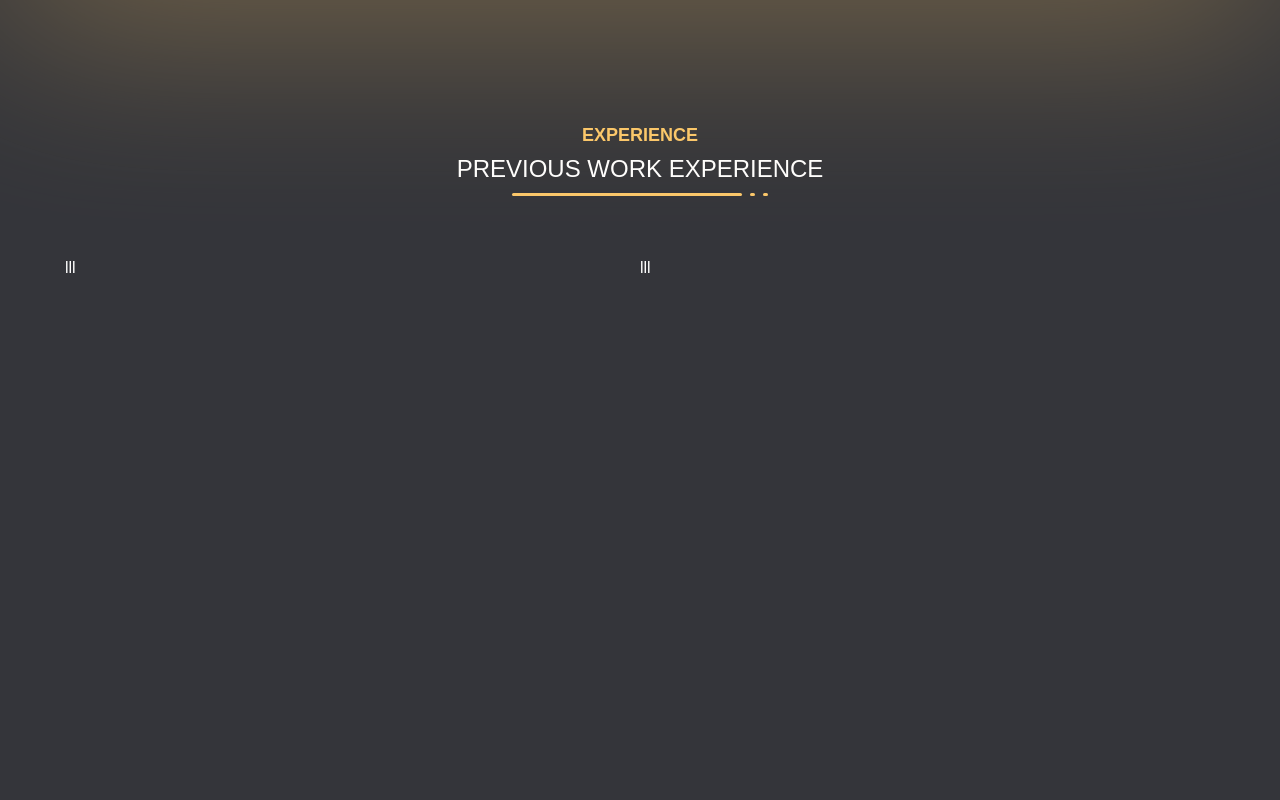
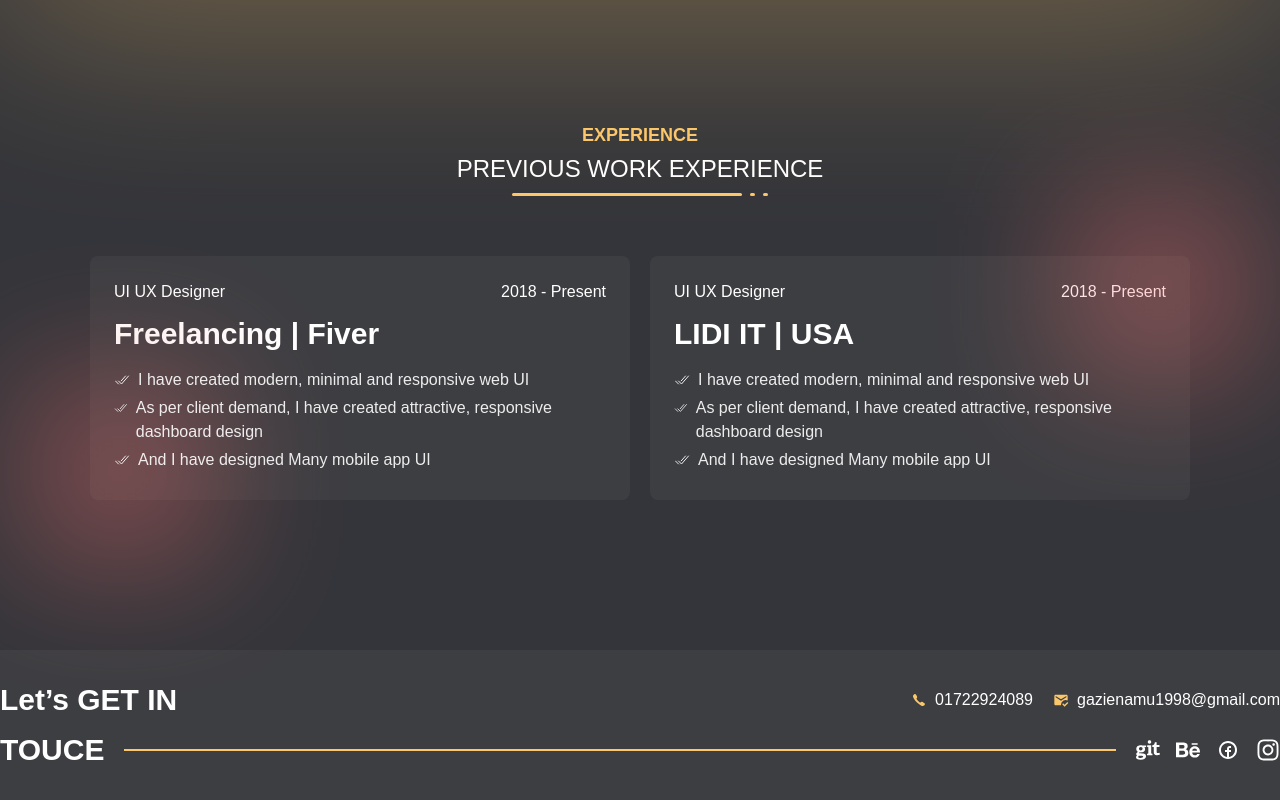
Before and after one commit to enamul90/Portfolio_Next, a Next.js app: page / in a window 1280 px wide. Shown: the part 2787-3587 px from the top of the page. Before the commit the page ends 3483 px from the top, so only its background shows below. Built offline with nearby package versions, Linux system fonts and the light colour scheme.

Commit message:
al element

```diff
--- /dev/null
+++ b/app/component/Footer.jsx
@@ -0,0 +1,43 @@
+import {MdMarkEmailRead} from "react-icons/md";
+import {IoIosCall} from "react-icons/io";
+import {FaBehance, FaGit, FaInstagram} from "react-icons/fa";
+import {TiSocialFacebookCircular} from "react-icons/ti";
+
+
+const Footer = () => {
+    return (
+        <div className="mt-[150px] companyBG py-8">
+            <div className="max-w-[1400px] mx-auto ">
+                <div className="flex justify-between items-center ">
+                    <h3 className="text-3xl font-semibold">Let’s GET IN <span className="hidden">TOUCE</span>
+                    </h3>
+
+                    <div className="flex justify-end gap-5 items-center ">
+                        <div className="flex items-center gap-2">
+                            <IoIosCall className="companyText" />
+                            <h1>01722924089</h1>
+                        </div>
+                        <div className="flex items-center gap-2">
+                            <MdMarkEmailRead className="companyText" />
+                            <h1>gazienamu1998@gmail.com</h1>
+                        </div>
+                    </div>
+                </div>
+
+                <div className="mt-3 gap-5 flex items-center justify-between">
+                    <h3 className="text-3xl font-semibold">TOUCE  </h3>
+                    <span className="block flex-shrink-1 w-full  border border-[#FBC76A] "></span>
+                    <div className="py-2 flex items-center gap-4 justify-end">
+                        <FaGit className="text-2xl" />
+                        <FaBehance className="text-2xl" />
+                        <TiSocialFacebookCircular className="text-2xl" />
+                        <FaInstagram className="text-2xl" />
+                    </div>
+                </div>
+
+            </div>
+        </div>
+);
+};
+
+export default Footer;
--- a/app/component/Service.jsx
+++ b/app/component/Service.jsx
@@ -101,7 +101,7 @@ const Service = () => {
 
 
     return (
-        <div className="max-w-[1400px] mx-auto">
+        <div className="max-w-[1400px] mx-auto ">
             <SectionTittle/>
             <SectionCard data={CardData}/>
         </div>
--- a/app/component/WorkExperience.jsx
+++ b/app/component/WorkExperience.jsx
@@ -1,4 +1,5 @@
 import React from 'react';
+import {IoCheckmarkDone} from "react-icons/io5";
 
 const WorkExperience = () => {
 
@@ -16,7 +17,7 @@ const WorkExperience = () => {
         {
             post: "UI UX Designer",
             timeline: "2018 - Present",
-            tittle : "Freelancing | Fiver",
+            tittle : "LIDI IT | USA",
             description : [
                 {content : "I have created modern, minimal and responsive web UI"},
                 {content : "As per client demand, I have created attractive, responsive dashboard design"},
@@ -41,12 +42,28 @@ const WorkExperience = () => {
 
     const Experience = ({data}) => {
         return (
-            <div className="grid grid-cols-2 mt-[60px] max-w-[1150px] mx-auto">
+            <div className="relative grid grid-cols-2 gap-5 mt-[60px] max-w-[1100px] mx-auto">
+                <div className="h-[200px] w-[200px] bg-red-400 blur-3xl absolute bottom-[-70px] left-[-70px] opacity-35 "></div>
+                <div className="h-[200px] w-[200px] bg-red-400 blur-3xl absolute top-[-70px] right-[-70px] opacity-35 "></div>
                 {
                     data.map((item, index) => {
                         return (
-                            <div key={index}>
-                                lll
+                            <div className="companyBG rounded-lg p-6" key={index}>
+                                <div className="flex justify-between items-center">
+                                    <h2 className="text-base">{item.post}</h2>
+                                    <h2 className="text-base">{item.timeline}</h2>
+                                </div>
+                                <h1 className="text-3xl font-semibold mt-3 mb-4">{item.tittle}</h1>
+                                {
+                                    item.description.map((item, index) => {
+                                        return (
+                                            <ul key={index} className="opacity-90 mb-1">
+                                                <li className="flex gap-2"><IoCheckmarkDone
+                                                    className="mt-1"/> {item.content}</li>
+                                            </ul>
+                                        )
+                                    })
+                                }
                             </div>
                         )
                     })
@@ -58,8 +75,8 @@ const WorkExperience = () => {
 
 
     return (
-        <div>
-            <SectionTittle />
+        <div className="h-fit">
+            <SectionTittle/>
             <Experience data={companyList}/>
         </div>
     );
--- a/app/page.js
+++ b/app/page.js
@@ -4,20 +4,21 @@ import Service from "@/app/component/Service";
 import Summary from "@/app/component/Summary";
 import ProjectComponent from "@/app/component/ProjectComponent";
 import WorkExperience from "@/app/component/WorkExperience";
+import Footer from "@/app/component/Footer";
 
 
 export default function Home() {
 
 
   return (
-     <div className="overflow-x-hidden ">
+     <div className="overflow-hidden ">
          <HeroComponent />
          <Profile />
          <Service />
          <Summary />
          <ProjectComponent />
          <WorkExperience />
-         <div className="py-52"></div>
+         <Footer />
      </div>
   );
 }
```
